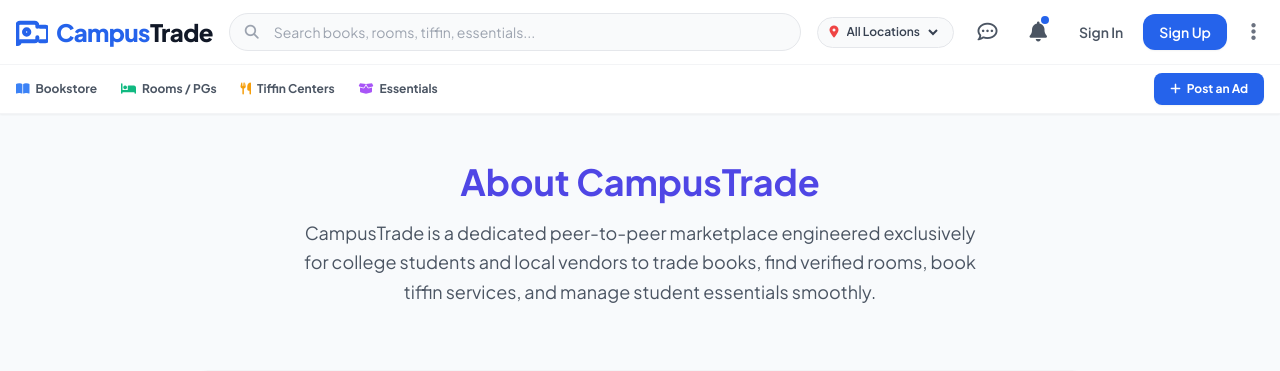
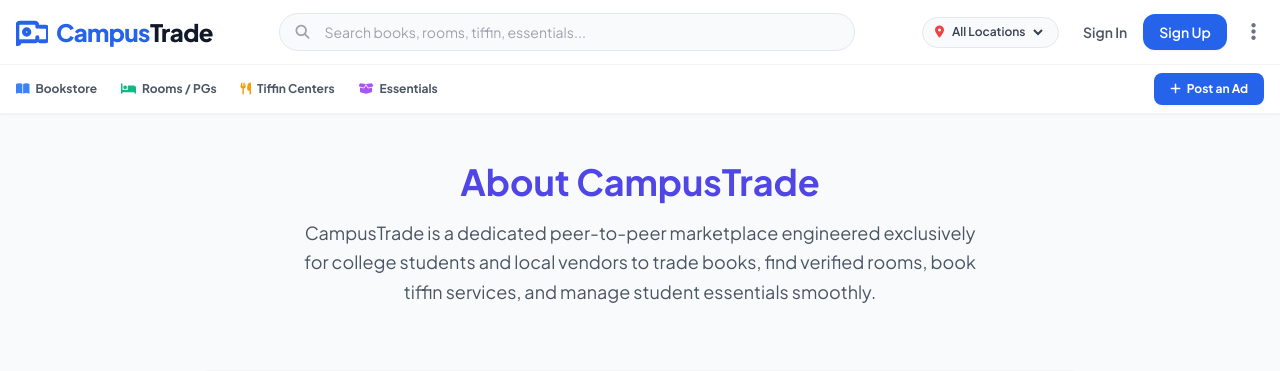
Before and after one commit to priyanshu1815/CampusTrade, a Flask app: page /about in a window 1280 px wide. Shown: the top 371 px of the page. Run offline with Flask 3, Linux system fonts and the light colour scheme; data that the repository does not hold is empty; some libraries are stand-ins or nearby versions.

Commit message:
Completely fix navbar nested layouts and absolute auth isolation tags

```diff
--- a/templates/base.html
+++ b/templates/base.html
@@ -23,9 +23,10 @@
 <body class="bg-[#f8fafc] text-gray-800 antialiased pb-20 md:pb-0">
 
     <header class="w-full bg-white border-b border-gray-100 sticky top-0 z-50 shadow-sm">
-        <!-- MAIN NAVBAR (CLEAN WHITE LOOK) -->
+        <!-- MAIN NAVBAR -->
         <div class="max-w-7xl mx-auto px-4 h-16 flex items-center justify-between gap-4">
 
+            <!-- LOGO -->
             <a href="/"
                 class="flex items-center space-x-2 text-xl sm:text-2xl font-black tracking-tight text-blue-600 shrink-0">
                 <svg class="w-7 h-7 sm:w-8 sm:h-8 text-blue-600" viewBox="0 0 24 24" fill="none" stroke="currentColor"
@@ -37,14 +38,17 @@
                 <span>Campus<span class="text-gray-900">Trade</span></span>
             </a>
 
+            <!-- SEARCH BAR (DESKTOP) -->
             <div class="hidden md:flex items-center flex-grow max-w-xl relative">
                 <i class="fa-solid fa-magnifying-glass absolute left-4 text-gray-400 text-sm"></i>
                 <input type="text" placeholder="Search books, rooms, tiffin, essentials..."
                     class="w-full bg-gray-50 border border-gray-200 rounded-full pl-11 pr-4 py-2 text-sm focus:outline-none focus:ring-2 focus:ring-blue-500/20 focus:border-blue-600 transition">
             </div>
 
-            <div class="flex items-center space-x-3 sm:space-x-4">
+            <!-- RIGHT CONTROLS -->
+            <div class="flex items-center space-x-2 sm:space-x-4 relative">
 
+                <!-- LOCATION (DESKTOP) -->
                 <div
                     class="hidden sm:flex items-center space-x-1 bg-gray-50 border border-gray-200 px-3 py-1.5 rounded-full text-xs font-semibold text-gray-700">
                     <i class="fa-solid fa-location-dot text-red-500"></i>
@@ -56,6 +60,8 @@
                     </select>
                 </div>
 
+                <!-- ONLY SHOW MESSAGES & NOTIFICATIONS IF USER IS LOGGED IN -->
+                {% if session.get('user_id') %}
                 <a href="/inbox" class="relative p-2 text-gray-600 hover:text-blue-600 transition">
                     <i class="fa-regular fa-comment-dots text-xl"></i>
                 </a>
@@ -72,28 +78,34 @@
                     {% endif %}
                 </a>
 
-                {% if session.get('user_id') %}
-                <div class="w-8 h-8 rounded-full bg-blue-100 text-blue-700 font-bold text-xs flex items-center justify-center border border-blue-200 uppercase cursor-pointer"
-                    id="menuButton">
+                <!-- User Profile Circle Trigger for Logged In User -->
+                <button id="menuButton"
+                    class="w-8 h-8 rounded-full bg-blue-100 text-blue-700 font-bold text-xs flex items-center justify-center border border-blue-200 uppercase cursor-pointer focus:outline-none">
                     {{ session.get('user_name')[:2] }}
-                </div>
+                </button>
+
                 {% else %}
-                <div class="flex items-center space-x-2 sm:space-x-3">
+
+                <!-- Clean Inline Sign In / Sign Up Layout When Logged Out -->
+                <div class="flex items-center space-x-1 sm:space-x-2">
                     <a href="/login"
-                        class="text-xs sm:text-sm font-semibold text-gray-600 hover:text-blue-600 transition px-2 py-1">Sign
+                        class="text-xs sm:text-sm font-semibold text-gray-600 hover:text-blue-600 transition px-2 py-1.5">Sign
                         In</a>
                     <a href="/register"
-                        class="bg-blue-600 text-white text-xs sm:text-sm font-semibold px-3 py-1.5 sm:px-4 sm:py-2 rounded-xl hover:bg-blue-700 transition shadow-sm">Sign
+                        class="bg-blue-600 text-white text-xs sm:text-sm font-semibold px-3 py-1.5 sm:px-4 sm:py-2 rounded-xl hover:bg-blue-700 transition shadow-sm whitespace-nowrap">Sign
                         Up</a>
                 </div>
+
+                <!-- Dropdown Trigger for Logged Out User (Three Dots) -->
                 <button id="menuButton"
                     class="p-2 text-gray-500 hover:text-gray-800 rounded-full hover:bg-gray-100 transition focus:outline-none">
                     <i class="fa-solid fa-ellipsis-vertical text-lg sm:text-xl"></i>
                 </button>
                 {% endif %}
 
+                <!-- CENTRAL DROPDOWN MENU POPUP -->
                 <div id="dropdownMenu"
-                    class="hidden absolute right-4 mt-12 w-56 rounded-xl bg-white shadow-xl ring-1 ring-black ring-opacity-5 divide-y divide-gray-100 focus:outline-none z-50 top-6">
+                    class="hidden absolute right-0 mt-2 w-56 rounded-xl bg-white shadow-xl ring-1 ring-black ring-opacity-5 divide-y divide-gray-100 focus:outline-none z-50 top-12">
                     <div class="py-2">
                         <span
                             class="block px-4 py-1 text-[10px] font-bold tracking-wider text-gray-400 uppercase">Student
@@ -157,7 +169,7 @@
                     </a>
                 </nav>
 
-                <button onclick="document.getElementById('menuButton').click()"
+                <button id="postAdDesktopBtn"
                     class="bg-blue-600 text-white text-xs font-bold px-4 py-2 rounded-lg hover:bg-blue-700 transition flex items-center gap-1.5 shadow-sm cursor-pointer">
                     <i class="fa-solid fa-plus"></i>
                     <span data-translate="sub_nav_postad">Post an Ad</span>
@@ -165,7 +177,7 @@
             </div>
         </div>
 
-        <!-- MOBILE SEARCH & LOCATION BAR (CLEAN WHITE LOOK AS PER PIC 2) -->
+        <!-- MOBILE SEARCH & LOCATION BAR -->
         <div class="block md:hidden px-4 pb-3 pt-1 bg-white">
             <div class="flex items-center gap-2">
                 <div
@@ -206,7 +218,7 @@
         {% block content %}{% endblock %}
     </main>
 
-    <!-- PREMIUM BOTTOM NAVIGATION FIXED (EXACTLY AS IMAGE 2) -->
+    <!-- PREMIUM BOTTOM NAVIGATION -->
     <div
         class="md:hidden fixed bottom-0 left-0 right-0 bg-white border-t border-gray-100 h-16 flex items-center justify-around px-2 z-50 shadow-[0_-2px_10px_rgba(0,0,0,0.03)]">
         <a href="/" class="flex flex-col items-center gap-1 text-blue-600 flex-1">
@@ -218,9 +230,9 @@
             <span class="text-[10px] font-semibold tracking-tight">Chats</span>
         </a>
 
-        <!-- Premium Centered Blue Floating Button -->
+        <!-- Premium Centered Blue Floating Button (+ Icon Popup Fixed Trigger) -->
         <div class="flex-1 flex justify-center -mt-6 relative z-50">
-            <button onclick="document.getElementById('menuButton').click()"
+            <button id="floatingPlusBtn"
                 class="w-12 h-12 rounded-full bg-blue-600 text-white flex items-center justify-center shadow-[0_4px_14px_rgba(29,91,247,0.4)] hover:bg-blue-700 active:scale-90 transition-all duration-200 cursor-pointer border-none outline-none">
                 <i class="fa-solid fa-plus text-xl"></i>
             </button>
@@ -249,24 +261,31 @@
     </div>
 
     <script>
-        // Dropdown Menu Toggler Logic
+        // Universal Dropdown Popup Handler Logic (+ Button & Menu Button Bound Together)
         const menuButton = document.getElementById('menuButton');
+        const floatingPlusBtn = document.getElementById('floatingPlusBtn');
+        const postAdDesktopBtn = document.getElementById('postAdDesktopBtn');
         const dropdownMenu = document.getElementById('dropdownMenu');
 
-        if (menuButton && dropdownMenu) {
-            menuButton.addEventListener('click', (e) => {
+        function toggleDropdown(e) {
             e.stopPropagation();
             dropdownMenu.classList.toggle('hidden');
-            });
+        }
+
+        if (menuButton) menuButton.addEventListener('click', toggleDropdown);
+        if (floatingPlusBtn) floatingPlusBtn.addEventListener('click', toggleDropdown);
+        if (postAdDesktopBtn) postAdDesktopBtn.addEventListener('click', toggleDropdown);
 
         document.addEventListener('click', (e) => {
-                if (!dropdownMenu.contains(e.target) && !menuButton.contains(e.target)) {
+            if (dropdownMenu && !dropdownMenu.contains(e.target)) {
+                if ((menuButton && menuButton.contains(e.target)) || (floatingPlusBtn && floatingPlusBtn.contains(e.target)) || (postAdDesktopBtn && postAdDesktopBtn.contains(e.target))) {
+                    return;
+                }
                 dropdownMenu.classList.add('hidden');
             }
         });
-        }
 
-        // Link Mobile Dropdown Selection sync to Main Dropdown functionality
+        // Link Mobile Dropdown Selection sync
         const locSel = document.getElementById('locationSelector');
         const locSelMob = document.getElementById('locationSelectorMobile');
         if (locSel && locSelMob) {
@@ -276,7 +295,7 @@
             });
         }
 
-        // Image Slider State Handler Script
+        // Image Slider State Handler
         const itemSlideState = {};
 
         function changeSlide(itemId, direction, imagesList) {
@@ -396,16 +415,11 @@
         }
 
         function applyGlobalDarkMode(isDark) {
-            // Dark mode overrides completely removed to maintain premium white look from Image 2
-            const body = document.body;
             document.documentElement.classList.remove('dark');
-            body.style.backgroundColor = "";
-            body.style.color = "";
             localStorage.setItem('globalTheme', 'light');
         }
 
         document.addEventListener("DOMContentLoaded", function () {
-            // Soft forcing light layout settings to guarantee Image 2 interface match
             applyGlobalDarkMode(false);
             const savedLang = localStorage.getItem('appLanguage') || 'en';
             applyGlobalLanguage(savedLang);
```
Lines whose indentation alone changed are shown as unchanged.
